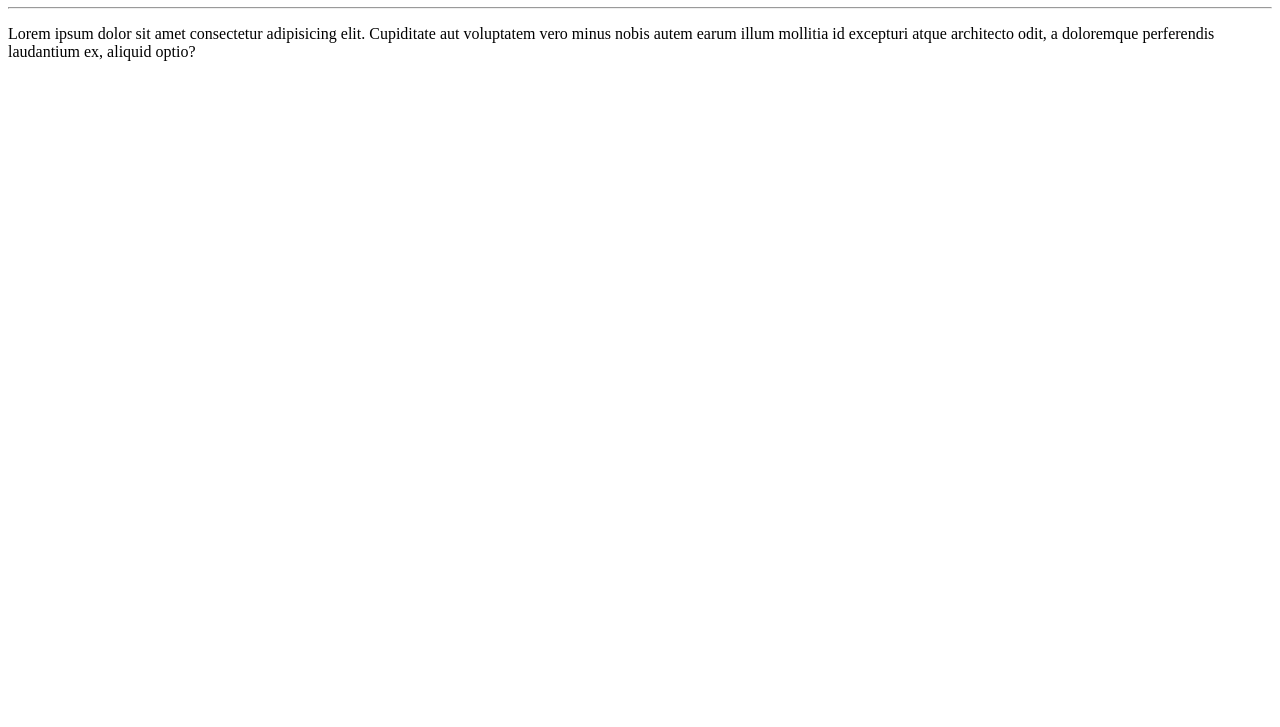
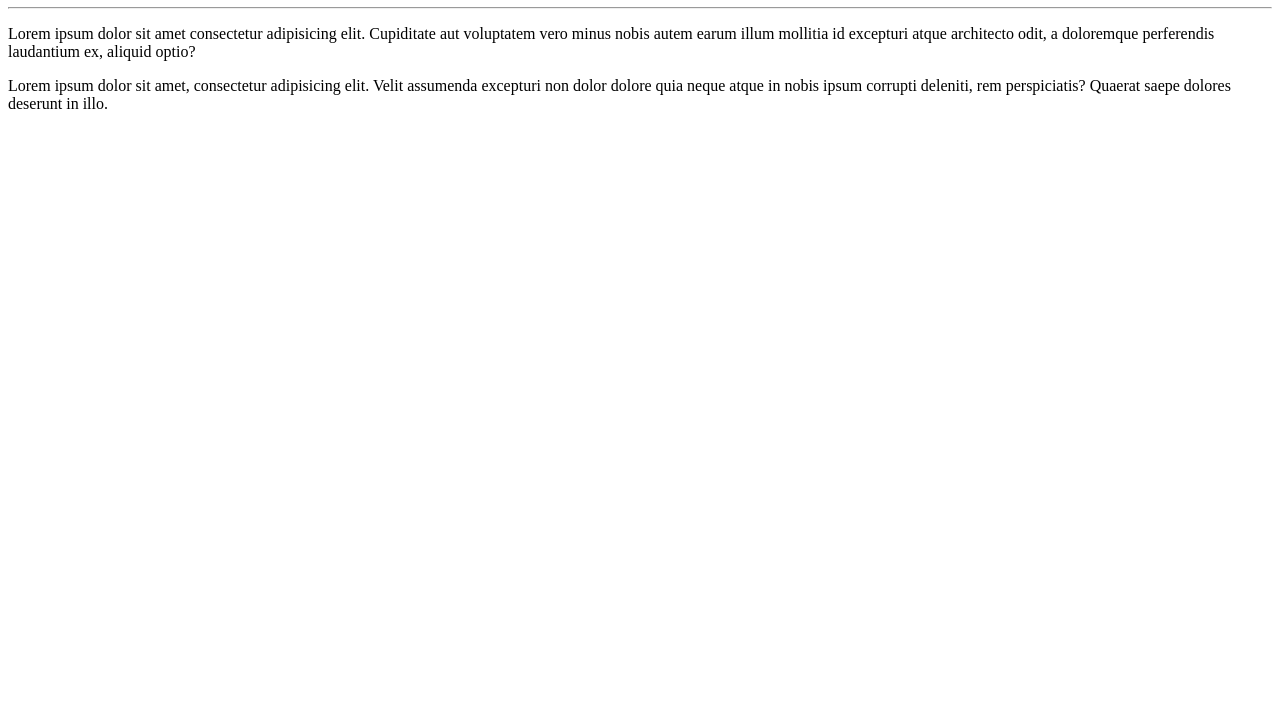
Before and after one commit to fcfabiano1/Ola-Mundo, a plain HTML site: page Site-exemplo/index.html in a window 1280 px wide. Shown: the part 73-800 px from the top of the page. Drawn offline with Linux system fonts and the light colour scheme.

Commit message:
adicionei um paragrafo

```diff
--- a/Site-exemplo/index.html
+++ b/Site-exemplo/index.html
@@ -9,5 +9,6 @@
     <h1>Olá Mundo!</h1>
     <hr>
     <p>Lorem ipsum dolor sit amet consectetur adipisicing elit. Cupiditate aut voluptatem vero minus nobis autem earum illum mollitia id excepturi atque architecto odit, a doloremque perferendis laudantium ex, aliquid optio?</p>
+    <p>Lorem ipsum dolor sit amet, consectetur adipisicing elit. Velit assumenda excepturi non dolor dolore quia neque atque in nobis ipsum corrupti deleniti, rem perspiciatis? Quaerat saepe dolores deserunt in illo.</p>
 </body>
 </html>
```
